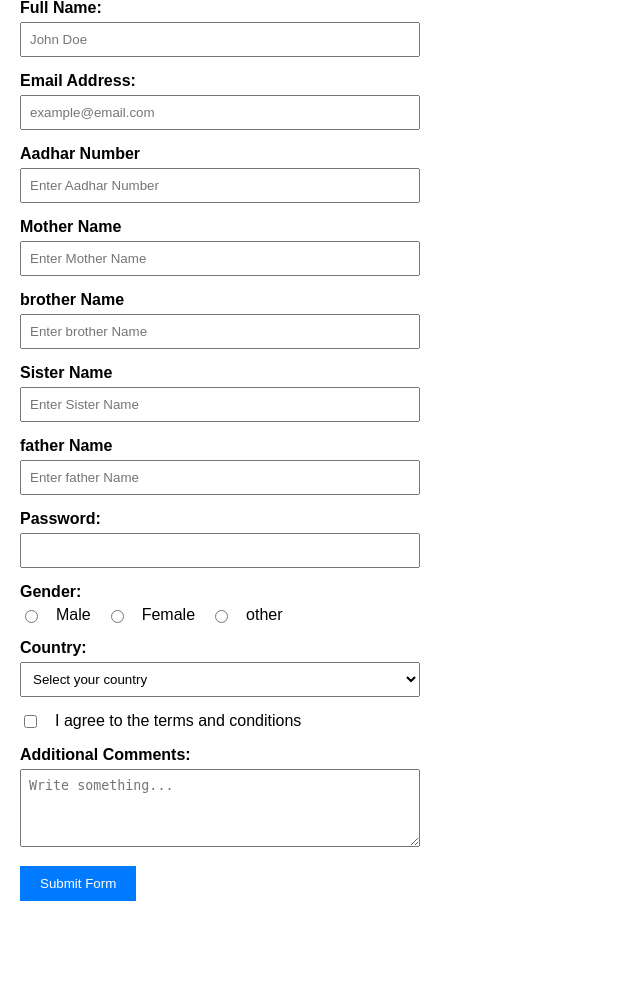
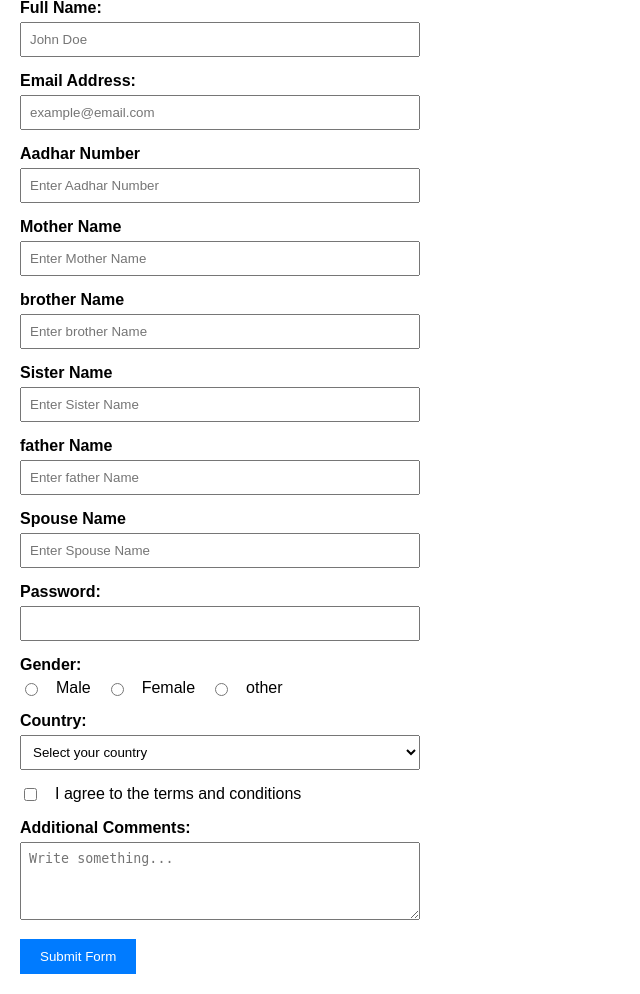
Before and after one commit to Neha14-code/myirctc, a Java web app: page / in a window 1280 px wide. Shown: the part 129-1123 px from the top of the page, without its empty margins (0-640 px from the left). Before the commit the page ends 1030 px from the top, so only its background shows below. Run offline with Tomcat 11, a stand-in JSP engine, Linux system fonts and the light colour scheme.

Commit message:
modified

```diff
--- a/src/main/webapp/index.jsp
+++ b/src/main/webapp/index.jsp
@@ -61,8 +61,11 @@
             <label for="father"><b>father Name</b></label>
             <input type="text" placeholder="Enter father Name" name="father" id="father" required>
         </div>
+           <div class="form-group">
 
-
+            <label for="Spouse"><b>Spouse Name</b></label>
+            <input type="text" placeholder="Enter Spouse Name" name="Spouse" id="Spouse"  required>
+        </div>
 
 
         <!-- Password Input -->
```
